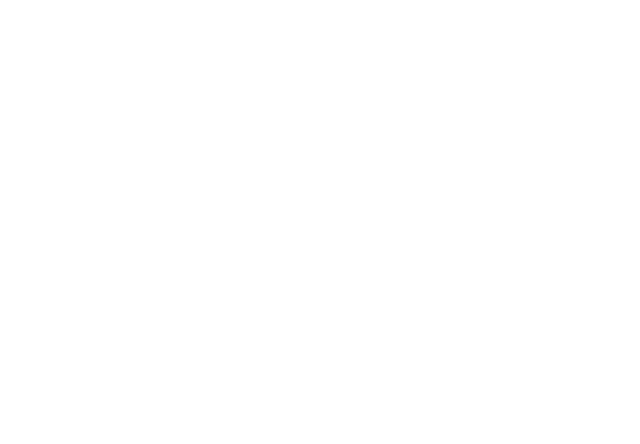
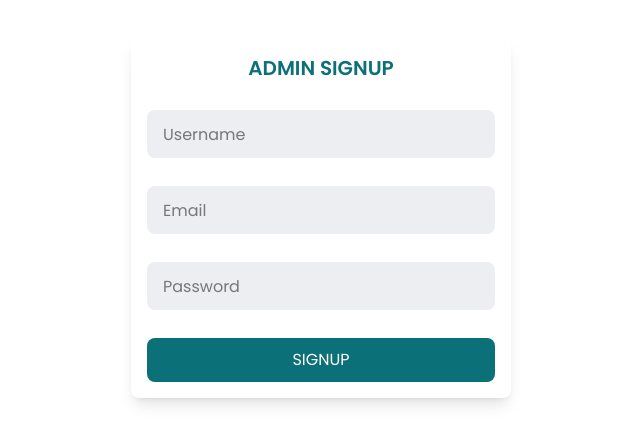
Before and after one commit to thephotogenicbug/onlearn-frontend, a React (Vite) app: page /admin/signup in a window 1280 px wide. Before the commit this address had no page. Shown: the part 182-626 px from the top of the page, without its empty margins (319-959 px from the left). Built offline with nearby package versions, Linux system fonts and the light colour scheme.

Commit message:
Design Login and Signup UI

```diff
--- a/index.html
+++ b/index.html
@@ -2,14 +2,17 @@
 <html lang="en">
   <head>
     <meta charset="UTF-8" />
-    <link rel="icon" type="image/svg+xml" href="/vite.svg" />
+    <link rel="icon" type="image/svg+xml" href="/logo.png" />
     <meta name="viewport" content="width=device-width, initial-scale=1.0" />
     <link href="/src/styles.css" rel="stylesheet" />
-    <title>Vite + React</title>
+    <title>Onlearn</title>
   </head>
   <body>
     <div id="root"></div>
     <script type="module" src="/src/main.jsx"></script>
-    <script src="https://kit.fontawesome.com/edd83495db.js" crossorigin="anonymous"></script>
+    <script
+      src="https://kit.fontawesome.com/edd83495db.js"
+      crossorigin="anonymous"
+    ></script>
   </body>
 </html>
--- a/src/App.jsx
+++ b/src/App.jsx
@@ -12,8 +12,8 @@
       <BrowserRouter>
         <Routes>
           <Route path="/" element={<Home />} />
-          <Route path="/signup" element={<Signup />} />
-          <Route path="/login" element={<Login />} />
+          <Route path="/admin/signup" element={<Signup />} />
+          <Route path="/admin/login" element={<Login />} />
         </Routes>
       </BrowserRouter>
     </>
--- a/src/components/Navbar/Navbar.jsx
+++ b/src/components/Navbar/Navbar.jsx
@@ -29,12 +29,12 @@
           </li>
         </ul>
         <div className=" hidden md:flex flex-row space-x-10 px-10">
-          <Link to="/login">
+          <Link to="/admin/login">
             <button className="bg-white text-[#0B7077] px-8 py-3 rounded-lg uppercase cursor-pointer hover:bg-white/80">
               Log in
             </button>
           </Link>
-          <Link to="/signup">
+          <Link to="/admin/signup">
             <button className=" bg-[#0B7077] px-8 py-3 rounded-lg text-white uppercase cursor-pointer hover:bg-[#0B7077]/90">
               Sign up
             </button>
--- a/src/pages/Login.jsx
+++ b/src/pages/Login.jsx
@@ -5,8 +5,27 @@
   return (
     <div>
       <LayoutWrapper>
-        <div className="flex flex-col justify-center items-center">
-          <h1>Login</h1>
+        <div className="h-screen flex items-center justify-center">
+          <div className=" bg-white shadow-lg max-w-screen p-4 rounded-lg">
+            <div className="flex flex-col space-y-7">
+              <h1 className=" text-[#0B7077] text-center font-semibold text-xl uppercase">
+                Admin Login
+              </h1>
+              <input
+                type="text"
+                placeholder="Email"
+                className="bg-gray-300/40 h-[48px] p-4  rounded-lg outline-[#0B7077]"
+              />
+              <input
+                type="password"
+                placeholder="Password"
+                className="bg-gray-300/40 h-[48px] p-4 rounded-lg outline-[#0B7077]"
+              />
+              <button className="bg-[#0B7077] text-white  py-2.5 rounded-lg cursor-pointer hover:bg-[#0B7077]/90 uppercase">
+                Login
+              </button>
+            </div>
+          </div>
         </div>
       </LayoutWrapper>
     </div>
--- a/src/pages/Signup.jsx
+++ b/src/pages/Signup.jsx
@@ -5,8 +5,32 @@
   return (
     <div>
       <LayoutWrapper>
-        <div className="flex flex-col justify-center items-center">
-          <h1>Signup</h1>
+        <div className="h-screen flex items-center justify-center">
+          <div className=" bg-white shadow-lg max-w-screen p-4 rounded-lg">
+            <div className="flex flex-col space-y-7">
+              <h1 className=" text-[#0B7077] text-center font-semibold text-xl uppercase">
+                Admin Signup
+              </h1>
+              <input
+                type="text"
+                placeholder="Username"
+                className="bg-gray-300/40 h-[48px] p-4  rounded-lg outline-[#0B7077]"
+              />
+              <input
+                type="text"
+                placeholder="Email"
+                className="bg-gray-300/40 h-[48px] p-4  rounded-lg outline-[#0B7077]"
+              />
+              <input
+                type="password"
+                placeholder="Password"
+                className="bg-gray-300/40 h-[48px] p-4 rounded-lg outline-[#0B7077]"
+              />
+              <button className="bg-[#0B7077] text-white  py-2.5 rounded-lg cursor-pointer hover:bg-[#0B7077]/90 uppercase">
+                Signup
+              </button>
+            </div>
+          </div>
         </div>
       </LayoutWrapper>
     </div>
```
Also changed, not shown: public/logo.png (added).
